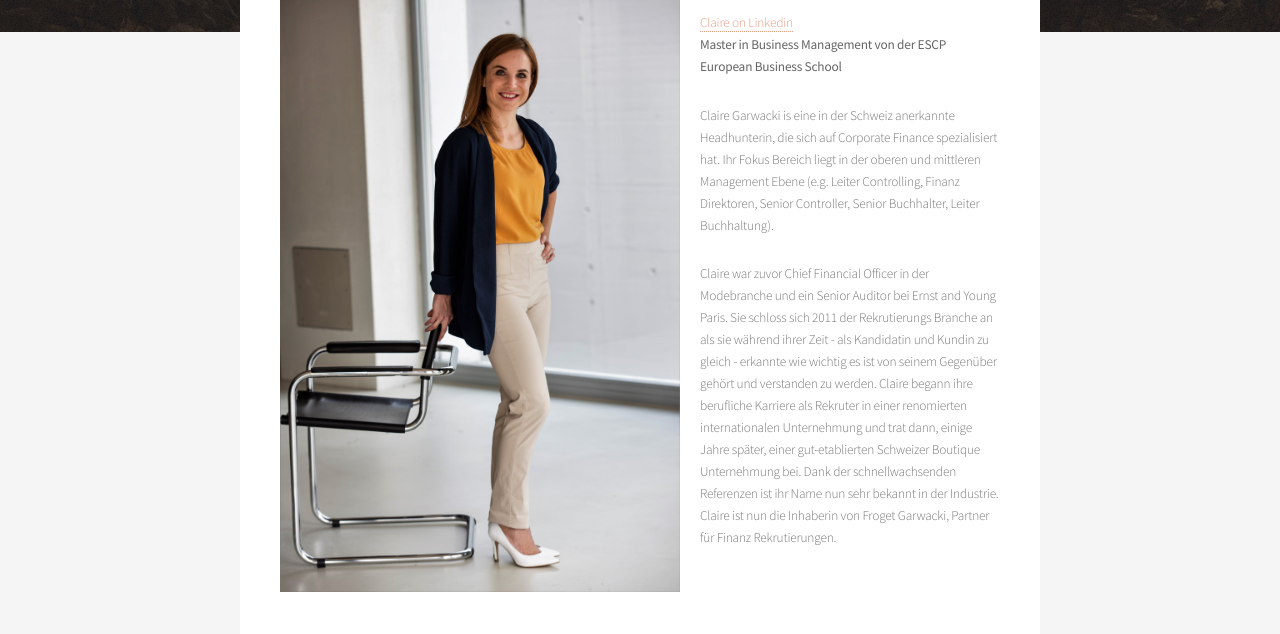
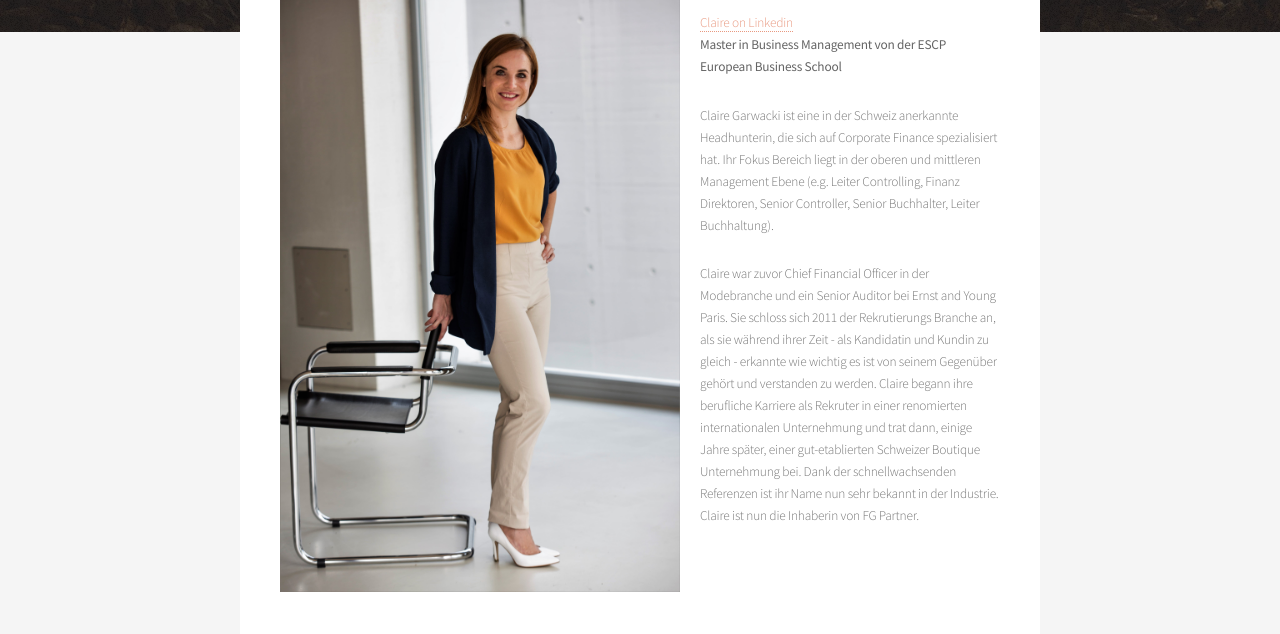
Before and after one commit to FGPartner/www, a Jekyll site: the page built from de/about.md, in a window 1280 px wide. Shown: the part 388-1022 px from the top of the page. Built offline with Jekyll 4.4.1, drawn with Linux system fonts in a browser that asks for light colours; our own code applies the rules of GitHub Pages for plain Markdown files.

Commit message:
Update about.md

```diff
--- a/de/about.md
+++ b/de/about.md
@@ -13,6 +13,6 @@ lang: de
 Claire on Linkedin</a><br>
 **Master in Business Management von der ESCP European Business School**
 
-Claire Garwacki is eine in der Schweiz anerkannte Headhunterin, die sich auf Corporate Finance spezialisiert hat. Ihr Fokus Bereich liegt in der oberen und mittleren Management Ebene (e.g. Leiter Controlling, Finanz Direktoren, Senior Controller, Senior Buchhalter, Leiter Buchhaltung).
+Claire Garwacki ist eine in der Schweiz anerkannte Headhunterin, die sich auf Corporate Finance spezialisiert hat. Ihr Fokus Bereich liegt in der oberen und mittleren Management Ebene (e.g. Leiter Controlling, Finanz Direktoren, Senior Controller, Senior Buchhalter, Leiter Buchhaltung).
 
-Claire war zuvor Chief Financial Officer in der Modebranche und ein Senior Auditor bei Ernst and Young Paris. Sie schloss sich 2011 der Rekrutierungs Branche an als sie während ihrer Zeit - als Kandidatin und Kundin zu gleich - erkannte wie wichtig es ist von seinem Gegenüber gehört und verstanden zu werden. Claire begann ihre berufliche Karriere als Rekruter in einer renomierten internationalen Unternehmung und trat dann, einige Jahre später, einer gut-etablierten Schweizer Boutique Unternehmung bei. Dank der schnellwachsenden Referenzen ist ihr Name nun sehr bekannt in der Industrie. Claire ist nun die Inhaberin von Froget Garwacki, Partner für Finanz Rekrutierungen.
+Claire war zuvor Chief Financial Officer in der Modebranche und ein Senior Auditor bei Ernst and Young Paris. Sie schloss sich 2011 der Rekrutierungs Branche an, als sie während ihrer Zeit - als Kandidatin und Kundin zu gleich - erkannte wie wichtig es ist von seinem Gegenüber gehört und verstanden zu werden. Claire begann ihre berufliche Karriere als Rekruter in einer renomierten internationalen Unternehmung und trat dann, einige Jahre später, einer gut-etablierten Schweizer Boutique Unternehmung bei. Dank der schnellwachsenden Referenzen ist ihr Name nun sehr bekannt in der Industrie. Claire ist nun die Inhaberin von FG Partner.
```
